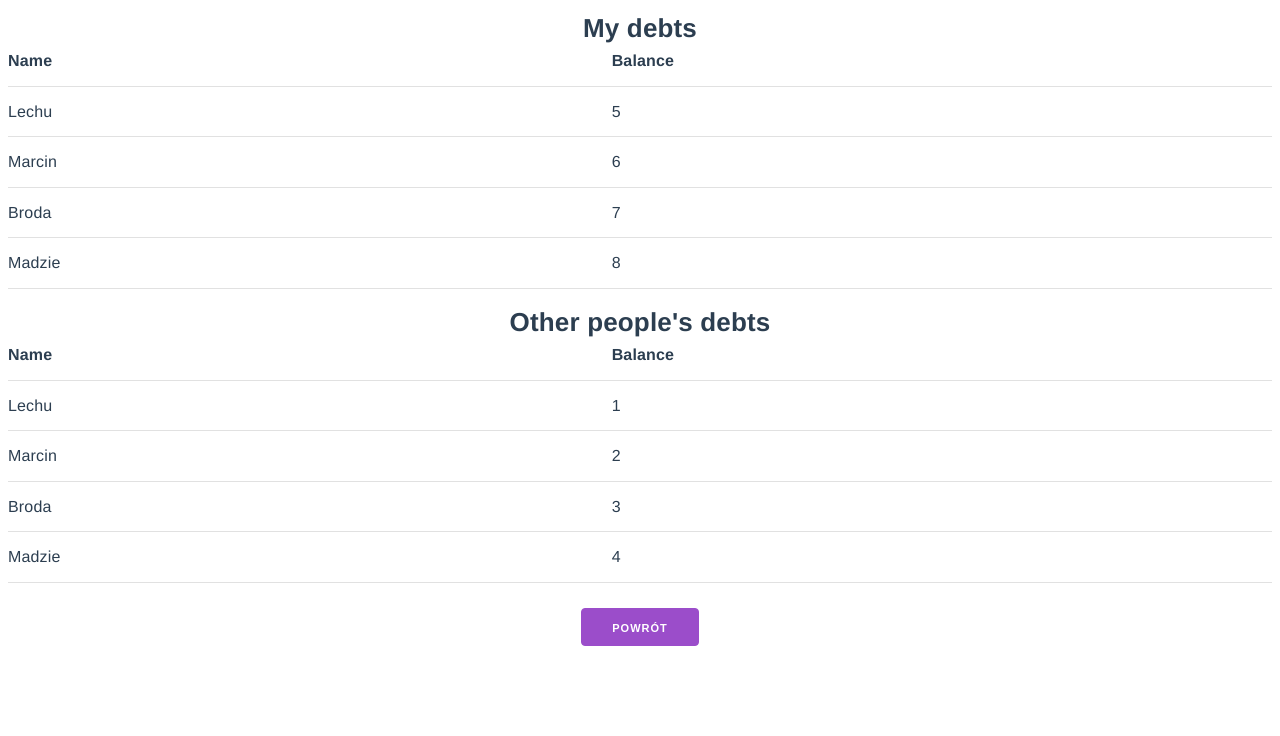
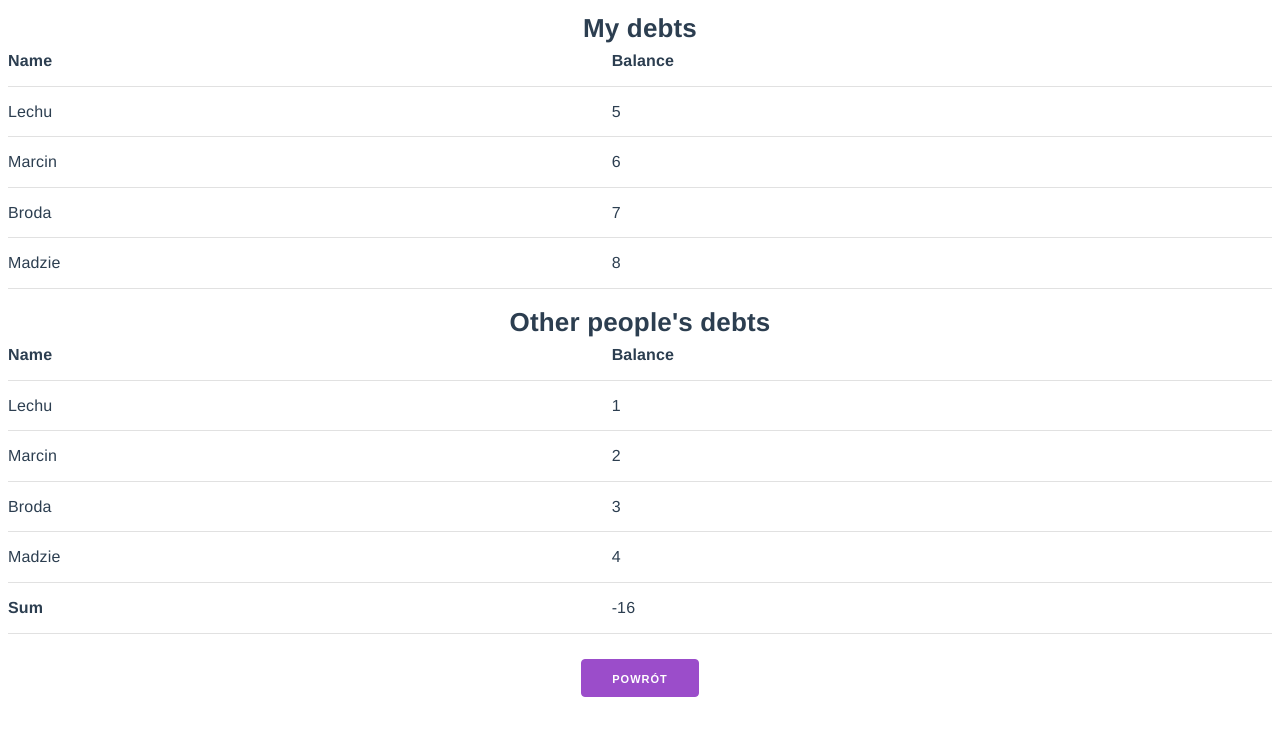
Before and after one commit to marcin93w/billie, a Vue app in the folder frontend/: page /#/Status in a window 1280 px wide. Shown: the top 736 px of the page. Built offline with nearby package versions, Linux system fonts and the light colour scheme; no server answers.

Commit message:
added sumBalance, including sumMyDebts & sumOthersDebts

```diff
--- a/frontend/src/components/Status.vue
+++ b/frontend/src/components/Status.vue
@@ -28,6 +28,10 @@
                     <td>{{entry.name}}</td>
                     <td>{{entry.amount}}</td>
                 </tr>
+                <tr>
+                    <th> Sum </th>
+                    <td> {{sumBalance}} </td>
+                </tr>
             </tbody>
         </table>
         <div>
@@ -50,6 +54,9 @@ export default {
         return {
             myDebtDetected: true,
             someonesDebtDetected: true,
+            sumOthersDebts: 0,
+            sumMyDebts: 0,
+            sumBalance: 0,
             statusMyDebts: [
                 {name: 'Lechu', amount: 5},
                 {name: 'Marcin', amount: 6},
@@ -69,11 +76,18 @@ export default {
         }
     },
     created () {
+        this.sumMyDebts = this.statusMyDebts
+            .map(entry => entry.amount)
+            .reduce((sum, current) => sum + current, 0)
+
+        this.sumOthersDebts = this.statusOthersDebts.map(entry => entry.amount).reduce((sum, current) => sum + current, 0)
+
+        this.sumBalance = this.sumOthersDebts - this.sumMyDebts
+
         ensurePermissions()
             .then(_ => getContext(config.fbAppId))
             .then(info => getStatus(info.psid))
             .then(entry => {
-// tutaj trzeba wpisac metode, ktora wpisuje dane z serwera
             })
             .catch(alert)
     }
```
